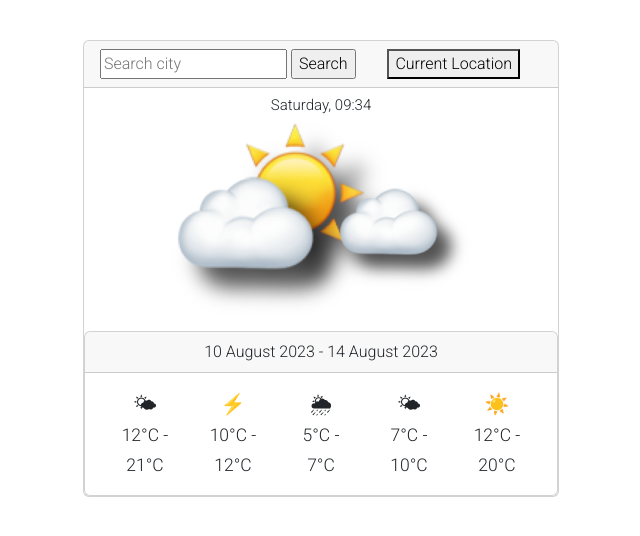
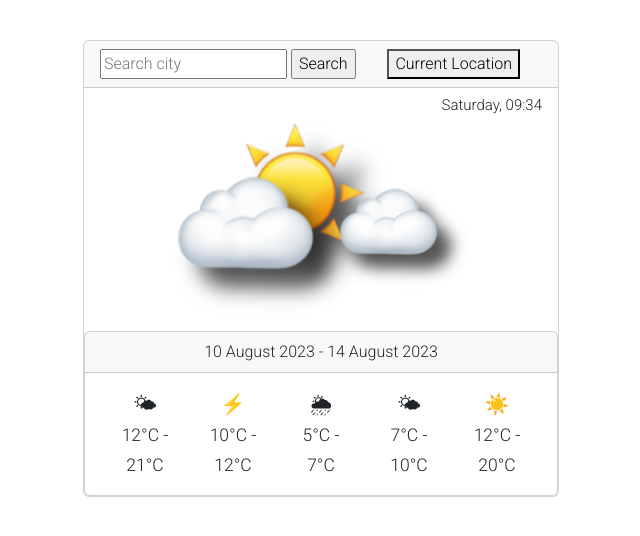
Before and after one commit to olgsob/weather-app-project, a plain HTML site: page index.html in a window 1280 px wide. Shown: the whole page, without its empty margins (319-959 px from the left). Drawn offline with nearby package versions, Linux system fonts and the light colour scheme; no server answers; a web font is replaced by a local one.

Commit message:
updated first line to horizontal position

```diff
--- a/index.html
+++ b/index.html
@@ -40,9 +40,10 @@
 
         </div>
         <div class="card-body top-card">
-
-          <h1 id="local-time"></h1>
-         <h2 id="current-city"></h2>
+          <h1 class="first-line">
+         <div id="current-city"></div>
+         <div id="local-time"></div>
+          </h1>
          <div id="warnings"></div>
           <div id="temperature"></div>
           <img src="src/image.png"/>
--- a/src/index.js
+++ b/src/index.js
@@ -23,7 +23,7 @@ function formatTime(time) {
 
   function formatTemperature(response) {
 
-    document.querySelector("h2").innerHTML = response.data.name;
+    document.querySelector("#current-city").innerHTML = response.data.name;
     document.querySelector("#temperature").innerHTML = `${Math.round(response.data.main.temp)}<span id="celsius">°C</span>`;
     document.querySelector("#warnings").innerHTML = response.data.weather[0].main;
 document.querySelector("#humidity").innerHTML = `Humidity: ${response.data.main.humidity}%`;
@@ -56,7 +56,7 @@ searchCity(city);
   }
 
   let currentTime = new Date();
-  document.querySelector("h1").innerHTML = formatTime(currentTime);
+  document.querySelector("#local-time").innerHTML = formatTime(currentTime);
 
   let searchInput = document.querySelector("form");
   searchInput.addEventListener("submit", changeCity);
--- a/src/styles.css
+++ b/src/styles.css
@@ -8,15 +8,11 @@ body {
   color: #7c7c7c;
 }
 h1 {
-  font-size: 15px;
+  font-size: 25px;
   text-align: center;
   margin: 0 auto;
   position: relative;
   bottom: 8px;
-}
-h2 {
-  font-size: 20px;
-  margin: 0 auto;
 }
 ul {
   list-style: none;
@@ -33,13 +29,14 @@ ul {
 }
 
 #temperature {
-  font-size: 35px;
+  font-size: 33px;
   color: black;
 }
 #celsius {
   font-size: 11px;
   position: relative;
   bottom: 16px;
+  font-weight: bold;
 }
 img {
   width: 300px;
@@ -59,3 +56,12 @@ img {
 form.hange-city-form {
   text-align: left;
 }
+
+.first-line {
+display: flex;
+justify-content: space-between;
+}
+
+#local-time {
+  font-size: 15px;
+}
```
